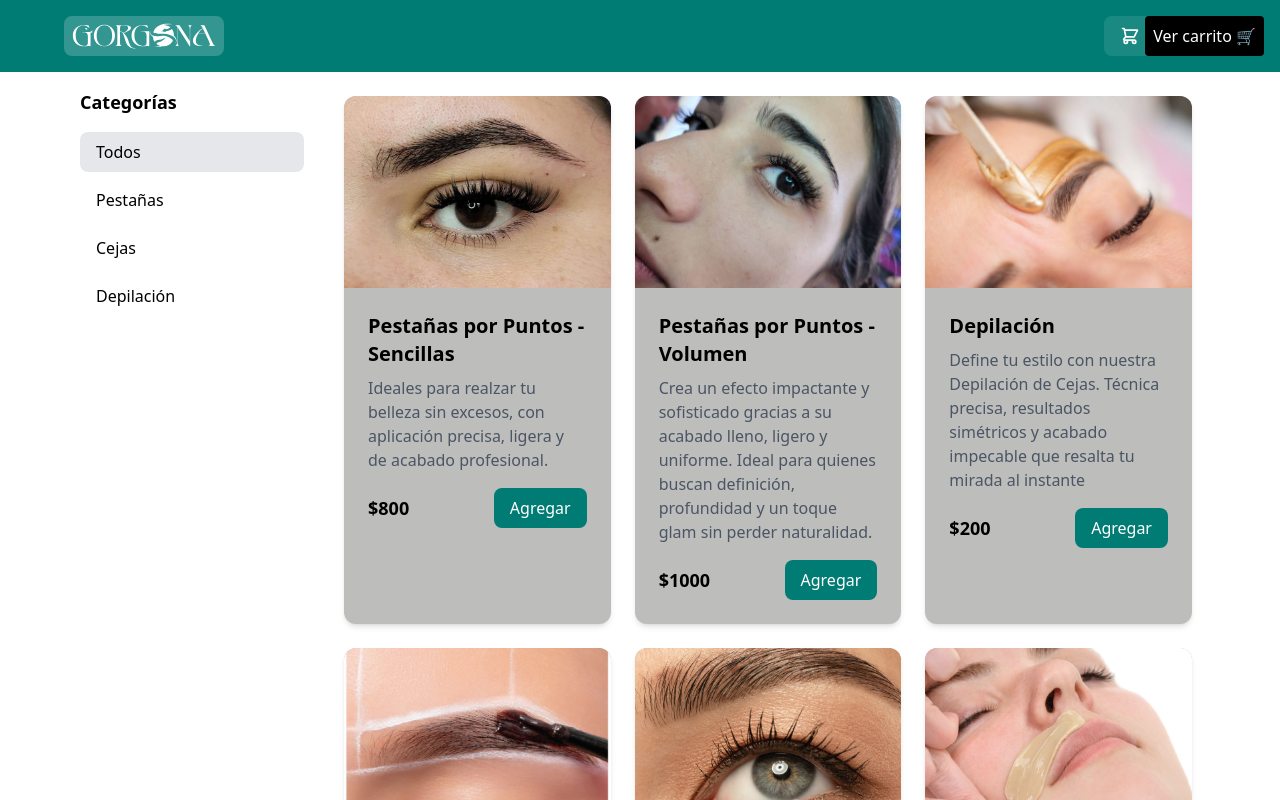
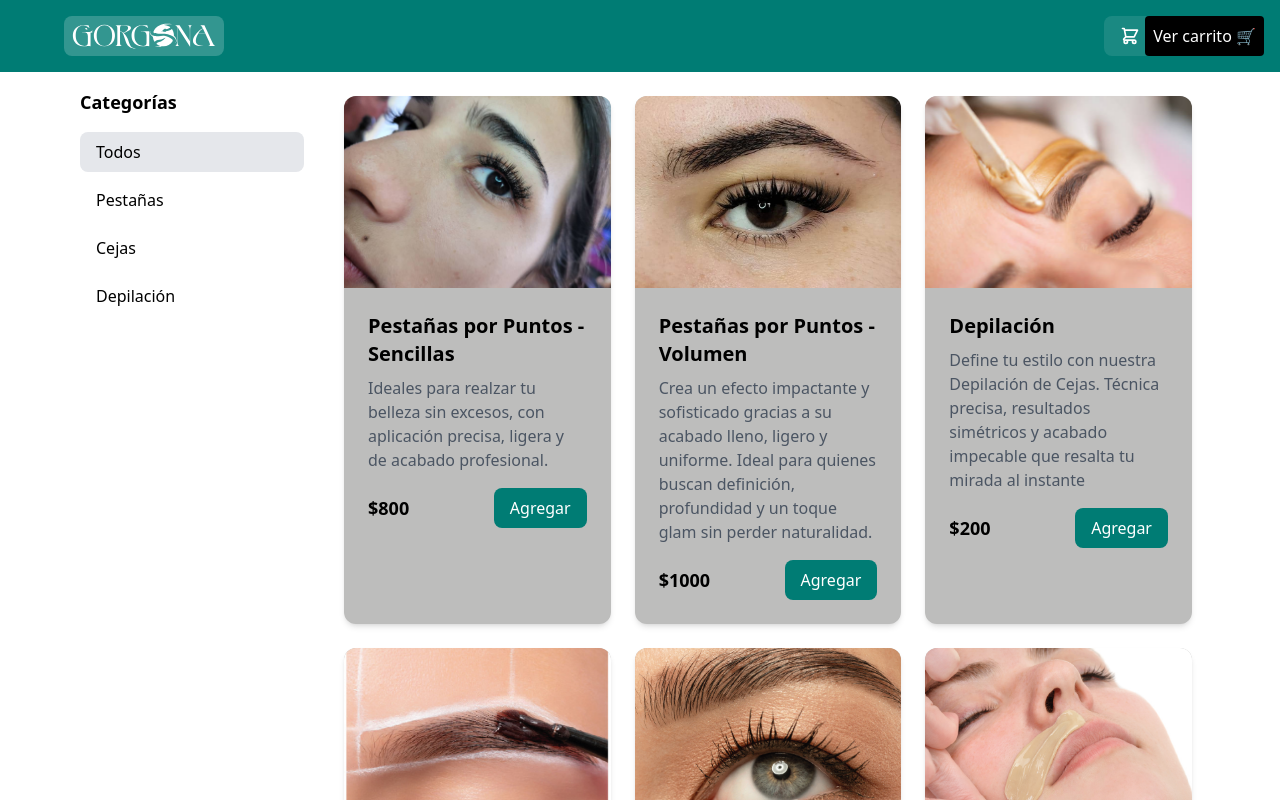
Before and after one commit to javierdmoro/Gorgona-web, a React (Create React App) app: page / in a window 1280 px wide. Shown: the top 800 px of the page. Built offline with nearby package versions, Linux system fonts and the light colour scheme.

Commit message:
Update products.js

```diff
--- a/src/mock/products.js
+++ b/src/mock/products.js
@@ -6,7 +6,7 @@ export const products = [
     category: "Pestañas",
     price: 800,
     description: "Ideales para realzar tu belleza sin excesos, con aplicación precisa, ligera y de acabado profesional.",
-    image: "/images/Pestañas-1.jpg",
+    image: "/images/Pestañas-2.jpg",
     available: 1
   },
   {
@@ -15,7 +15,7 @@ export const products = [
     category: "Pestañas",
     price: 1000,
     description: "Crea un efecto impactante y sofisticado gracias a su acabado lleno, ligero y uniforme. Ideal para quienes buscan definición, profundidad y un toque glam sin perder naturalidad.",
-    image: "/images/Pestañas-2.jpg",
+    image: "/images/Pestañas-1.jpg",
     available: 1
   },
 
```
